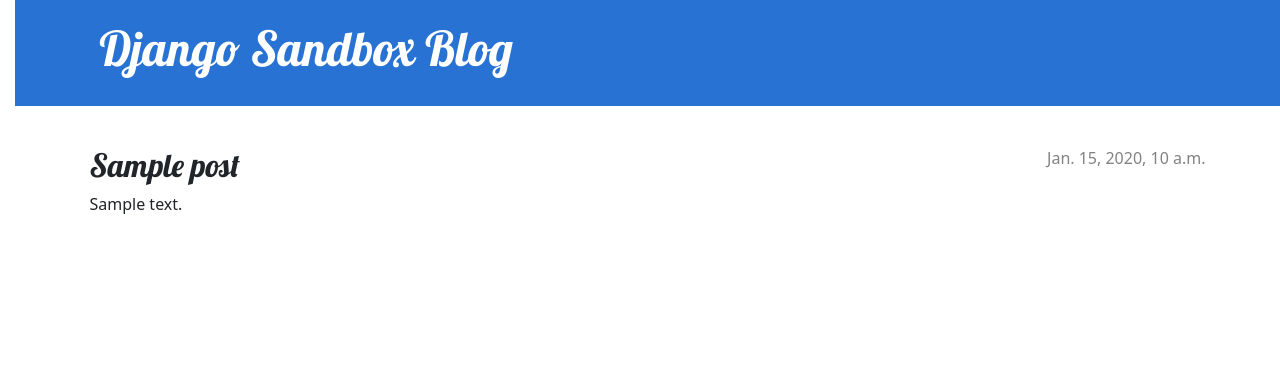
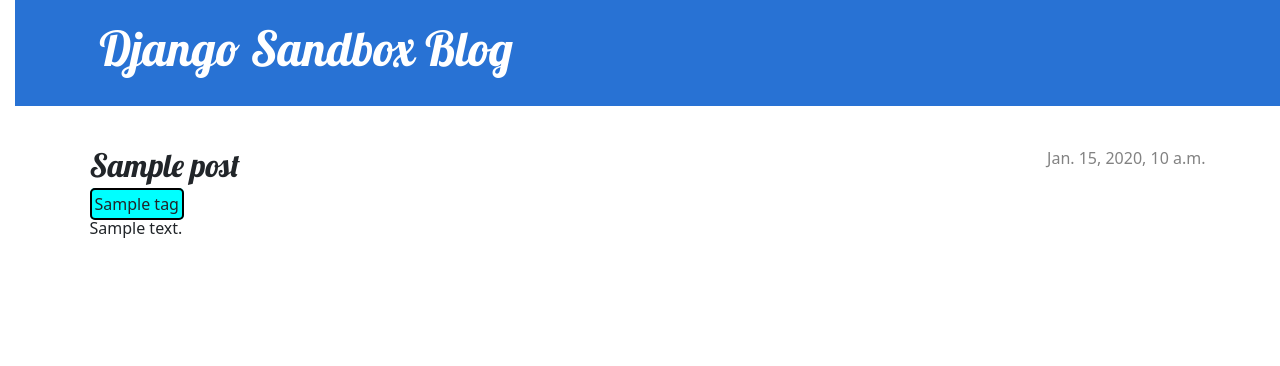
Before and after one commit to ClearSky0/django_sandbox_ajax, a Django app: page /post/1/ in a window 1280 px wide. Shown: the top 366 px of the page. Run offline with Django 4.2, Linux system fonts and the light colour scheme; tables that the repository leaves empty hold one stand-in row (values such as "Sample post").

Commit message:
Added Tag model and show them on the Post detail page.

```diff
--- a/blog/admin.py
+++ b/blog/admin.py
@@ -1,4 +1,5 @@
 from django.contrib import admin
-from .models import Post
+from .models import Post, Tag
 
 admin.site.register(Post)
+admin.site.register(Tag)
--- a/blog/models.py
+++ b/blog/models.py
@@ -2,9 +2,15 @@
 from django.db import models
 from django.utils import timezone
 
+class Tag(models.Model):
+    name = models.CharField(max_length=30)
+
+    def __str__(self):
+        return self.name
 
 class Post(models.Model):
     author = models.ForeignKey(settings.AUTH_USER_MODEL, on_delete=models.CASCADE)
+    tags = models.ManyToManyField(Tag)
     title = models.CharField(max_length=200)
     text = models.TextField()
     created_date = models.DateTimeField(default=timezone.now)
--- a/blog/static/css/blog.css
+++ b/blog/static/css/blog.css
@@ -70,6 +70,15 @@
     float: right;
 }
 
+tag {
+    background-color: aqua;
+    border: #000000;
+    border-width: 2px;
+    border-style: solid;
+    border-radius: 5px;
+    padding: 3px;
+}
+
 .btn-secondary,
 .btn-secondary:visited {
     color: var(--main-color);
--- a/blog/templates/blog/post_detail.html
+++ b/blog/templates/blog/post_detail.html
@@ -15,6 +15,15 @@
             </time>
         {% endif %}
         <h2>{{ post.title }}</h2>
+        {% comment %}
+        {{ tags }}
+        {% endcomment %}
+
+        <tags class="tag">
+            {% for tag in post.tags.all %}
+                <tag class="tag">{{ tag }}</tag>
+            {% endfor %}
+        </tags>
         <p>{{ post.text|linebreaksbr }}</p>
     </article>
 {% endblock %}
```
Also changed, not shown: blog/migrations/0002_tag_post_tags.py (added).
